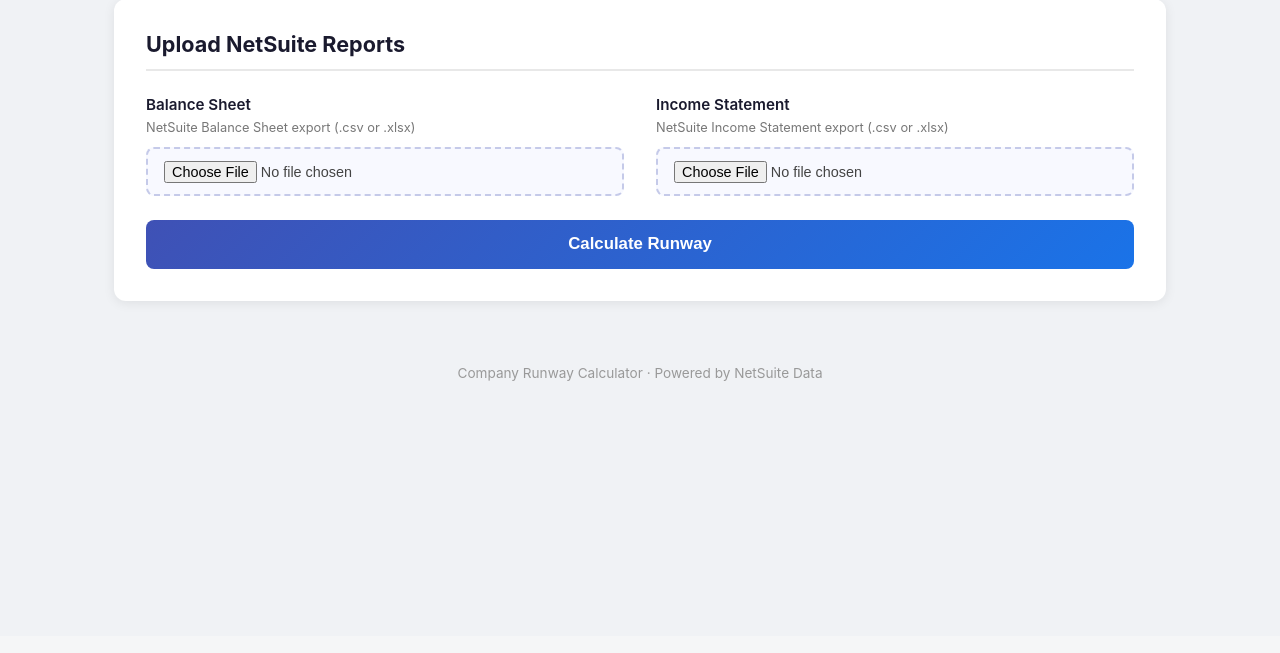
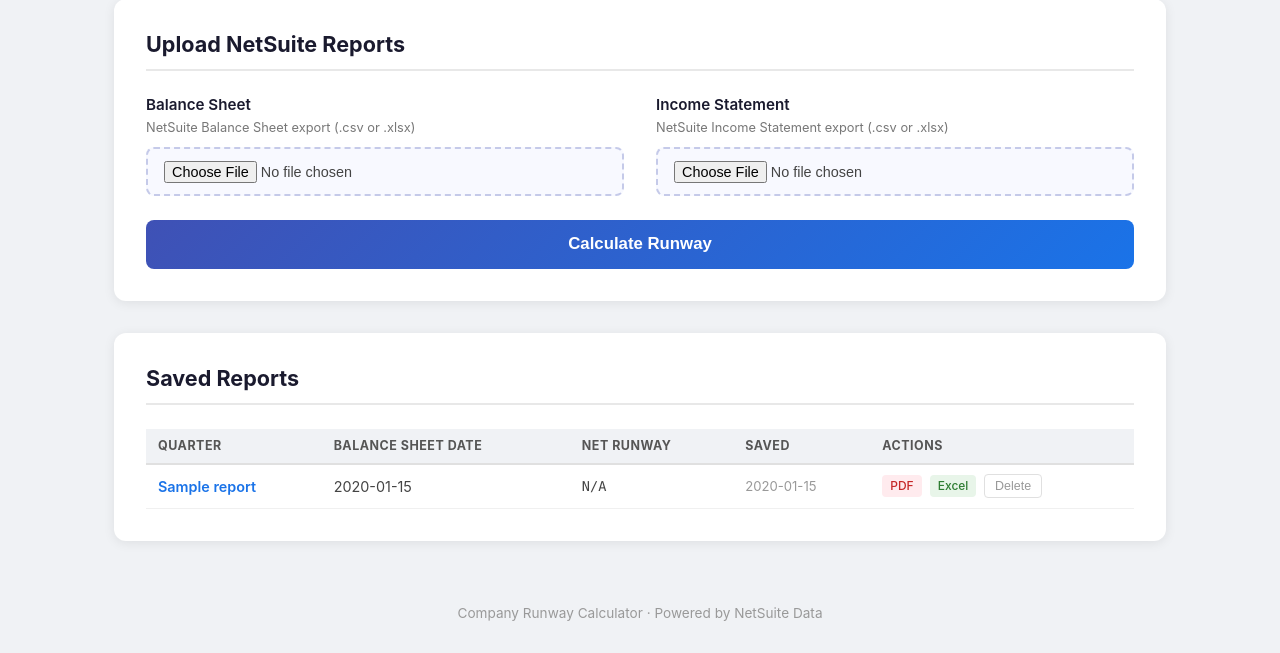
Before and after one commit to ddecoen/runway_calc, a Flask app: page / in a window 1280 px wide. Shown: the part 164-817 px from the top of the page. Before the commit the page ends 545 px from the top, so only its background shows below. Run offline with Flask 3, Linux system fonts and the light colour scheme; tables that the repository leaves empty hold one stand-in row (values such as "Sample post").

Commit message:
feat: save reports to SQLite, view/download/delete past quarters
- Reports auto-saved on each calculation (upsert by quarter label)
- Saved Reports table on homepage with quarter, date, net runway, actions
- Click any saved quarter to view its full results without re-uploading
- Download PDF/Excel directly from saved reports table
- Delete reports with confirmation
- SQLite database stored in data/reports.db (gitignored)
- Blue banner when viewing a saved report vs fresh calculation

```diff
--- a/app.py
+++ b/app.py
@@ -2,14 +2,17 @@ from datetime import timedelta
 from io import BytesIO
 import json
 
-from flask import Flask, render_template, request, send_file, session
+from flask import Flask, redirect, render_template, request, send_file, session, url_for
 
 from netsuite_parser import parse_balance_sheet, parse_income_statement, date_to_quarter_label
 from report_export import generate_excel, generate_pdf
+from db import init_db, save_report, get_all_reports, get_report, delete_report
 
 app = Flask(__name__)
 app.secret_key = "runway-calc-session-key"
 app.config["MAX_CONTENT_LENGTH"] = 16 * 1024 * 1024  # 16 MB max upload
+
+init_db()
 
 ALLOWED_EXTENSIONS = {"csv", "xlsx"}
 
@@ -145,8 +148,12 @@ def index():
             # Store results in session for download routes
             session["last_results"] = _serialize_results(results)
 
+            save_report(results)
+
         except Exception as exc:
             error = str(exc)
+
+    saved_reports = get_all_reports()
 
     return render_template(
         "index.html",
@@ -154,35 +161,74 @@ def index():
         bs_data=bs_data,
         inc_data=inc_data,
         results=results,
+        saved_reports=saved_reports,
     )
 
 
+@app.route("/report/<int:report_id>")
+def view_report(report_id):
+    results = get_report(report_id)
+    if not results:
+        return "Report not found.", 404
+    session["last_results"] = _serialize_results(results)
+    saved_reports = get_all_reports()
+    return render_template(
+        "index.html",
+        error=None,
+        bs_data=None,
+        inc_data=None,
+        results=results,
+        saved_reports=saved_reports,
+        viewing_saved=True,
+    )
+
+
+@app.route("/report/<int:report_id>/delete", methods=["POST"])
+def delete_report_route(report_id):
+    delete_report(report_id)
+    return redirect(url_for("index"))
+
+
 @app.route("/download/excel")
-def download_excel():
-    data = session.get("last_results")
-    if not data:
-        return "No report data available. Please run a calculation first.", 400
-    results = _deserialize_results(data)
+@app.route("/download/excel/<int:report_id>")
+def download_excel(report_id=None):
+    if report_id:
+        results = get_report(report_id)
+        if not results:
+            return "Report not found.", 404
+    else:
+        data = session.get("last_results")
+        if not data:
+            return "No report data available. Please run a calculation first.", 400
+        results = _deserialize_results(data)
     buf = generate_excel(results)
+    quarter = results.get("quarter_used", "report")
     return send_file(
         buf,
         mimetype="application/vnd.openxmlformats-officedocument.spreadsheetml.sheet",
         as_attachment=True,
-        download_name="runway_report.xlsx",
+        download_name=f"runway_{quarter.replace(' ', '_')}.xlsx",
     )
 
 @app.route("/download/pdf")
-def download_pdf():
-    data = session.get("last_results")
-    if not data:
-        return "No report data available. Please run a calculation first.", 400
-    results = _deserialize_results(data)
+@app.route("/download/pdf/<int:report_id>")
+def download_pdf(report_id=None):
+    if report_id:
+        results = get_report(report_id)
+        if not results:
+            return "Report not found.", 404
+    else:
+        data = session.get("last_results")
+        if not data:
+            return "No report data available. Please run a calculation first.", 400
+        results = _deserialize_results(data)
     buf = generate_pdf(results)
+    quarter = results.get("quarter_used", "report")
     return send_file(
         buf,
         mimetype="application/pdf",
         as_attachment=True,
-        download_name="runway_report.pdf",
+        download_name=f"runway_{quarter.replace(' ', '_')}.pdf",
     )
 
 
--- a/templates/index.html
+++ b/templates/index.html
@@ -340,6 +340,101 @@
             box-shadow: 0 4px 14px rgba(46, 125, 50, 0.45);
         }
 
+        /* ---------- Saved Reports ---------- */
+        .saved-reports-table {
+            width: 100%;
+            border-collapse: collapse;
+            font-size: 0.9rem;
+        }
+
+        .saved-reports-table th {
+            text-align: left;
+            padding: 0.6rem 0.75rem;
+            background: #f0f2f5;
+            color: #555;
+            font-size: 0.78rem;
+            text-transform: uppercase;
+            letter-spacing: 0.04em;
+            border-bottom: 2px solid #e0e0e0;
+        }
+
+        .saved-reports-table td {
+            padding: 0.6rem 0.75rem;
+            border-bottom: 1px solid #f0f0f0;
+            color: #444;
+        }
+
+        .saved-reports-table tr:hover {
+            background: #f8f9ff;
+        }
+
+        .saved-reports-table .quarter-link {
+            color: #1a73e8;
+            text-decoration: none;
+            font-weight: 600;
+        }
+
+        .saved-reports-table .quarter-link:hover {
+            text-decoration: underline;
+        }
+
+        .saved-reports-table .mono {
+            font-family: 'SF Mono', 'Fira Code', 'Consolas', monospace;
+            font-size: 0.85rem;
+        }
+
+        .btn-delete {
+            background: none;
+            border: 1px solid #e0e0e0;
+            color: #999;
+            padding: 0.25rem 0.6rem;
+            border-radius: 4px;
+            font-size: 0.78rem;
+            cursor: pointer;
+            transition: all 0.15s;
+        }
+
+        .btn-delete:hover {
+            background: #fff0f0;
+            border-color: #ef9a9a;
+            color: #c62828;
+        }
+
+        .btn-sm {
+            display: inline-block;
+            padding: 0.2rem 0.5rem;
+            border-radius: 4px;
+            font-size: 0.75rem;
+            font-weight: 500;
+            text-decoration: none;
+            margin-right: 0.25rem;
+        }
+
+        .btn-sm-pdf {
+            background: #ffebee;
+            color: #c62828;
+        }
+
+        .btn-sm-pdf:hover {
+            background: #ffcdd2;
+        }
+
+        .btn-sm-excel {
+            background: #e8f5e9;
+            color: #2e7d32;
+        }
+
+        .btn-sm-excel:hover {
+            background: #c8e6c9;
+        }
+
+        .empty-state {
+            text-align: center;
+            padding: 2rem 1rem;
+            color: #999;
+            font-size: 0.92rem;
+        }
+
         /* ---------- Footer ---------- */
         footer {
             text-align: center;
@@ -408,7 +503,56 @@
             </form>
         </div>
 
+        <!-- Saved Reports -->
+        {% if saved_reports %}
+        <div class="card">
+            <h2>Saved Reports</h2>
+            <table class="saved-reports-table">
+                <thead>
+                    <tr>
+                        <th>Quarter</th>
+                        <th>Balance Sheet Date</th>
+                        <th>Net Runway</th>
+                        <th>Saved</th>
+                        <th>Actions</th>
+                    </tr>
+                </thead>
+                <tbody>
+                    {% for report in saved_reports %}
+                    <tr>
+                        <td><a href="/report/{{ report.id }}" class="quarter-link">{{ report.quarter_label }}</a></td>
+                        <td>{{ report.balance_sheet_date }}</td>
+                        <td class="mono">
+                            {% if report.net_runway_months is not none %}
+                                {{ "%.1f"|format(report.net_runway_months) }} mo
+                            {% elif report.is_cash_flow_positive %}
+                                <span style="color:#2e7d32;">Unlimited</span>
+                            {% else %}
+                                N/A
+                            {% endif %}
+                        </td>
+                        <td style="font-size:0.82rem; color:#999;">{{ report.created_at }}</td>
+                        <td>
+                            <a href="/download/pdf/{{ report.id }}" class="btn-sm btn-sm-pdf">PDF</a>
+                            <a href="/download/excel/{{ report.id }}" class="btn-sm btn-sm-excel">Excel</a>
+                            <form method="POST" action="/report/{{ report.id }}/delete" style="display:inline;"
+                                  onsubmit="return confirm('Delete {{ report.quarter_label }} report?');">
+                                <button type="submit" class="btn-delete">Delete</button>
+                            </form>
+                        </td>
+                    </tr>
+                    {% endfor %}
+                </tbody>
+            </table>
+        </div>
+        {% endif %}
+
         {% if results %}
+        {% if viewing_saved %}
+        <div style="background:#e3f2fd; border:1px solid #90caf9; border-left:4px solid #1a73e8; border-radius:8px; padding:0.8rem 1.25rem; margin-bottom:1.5rem; font-size:0.9rem; color:#1565c0;">
+            Viewing saved report for <strong>{{ results.quarter_used }}</strong>. <a href="/" style="color:#1a73e8;">Upload new reports</a> to run a new calculation.
+        </div>
+        {% endif %}
         <!-- Extracted Financial Data -->
         <div class="card">
             <h2>Extracted Financial Data</h2>
```
Also changed, not shown: db.py (added, +217 -0 lines), 1 other file.
